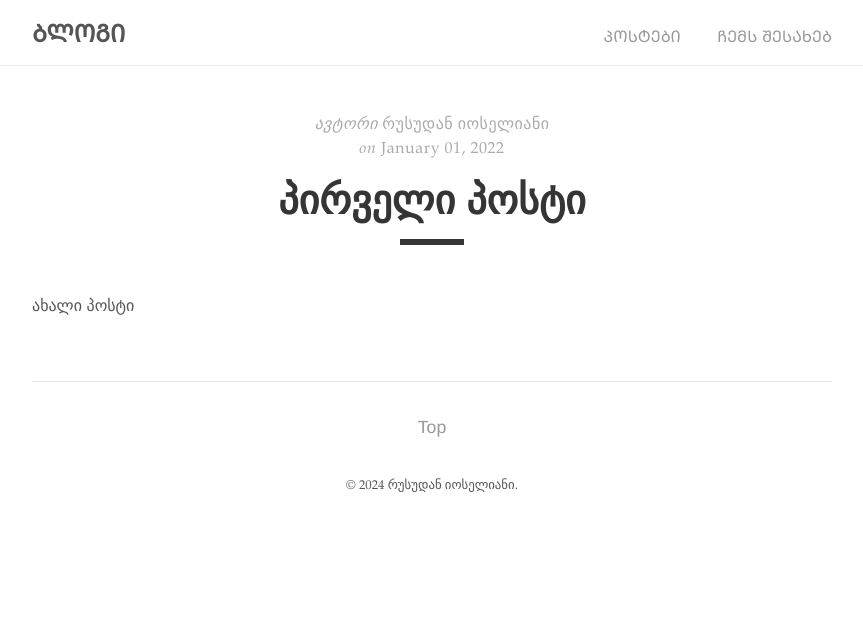
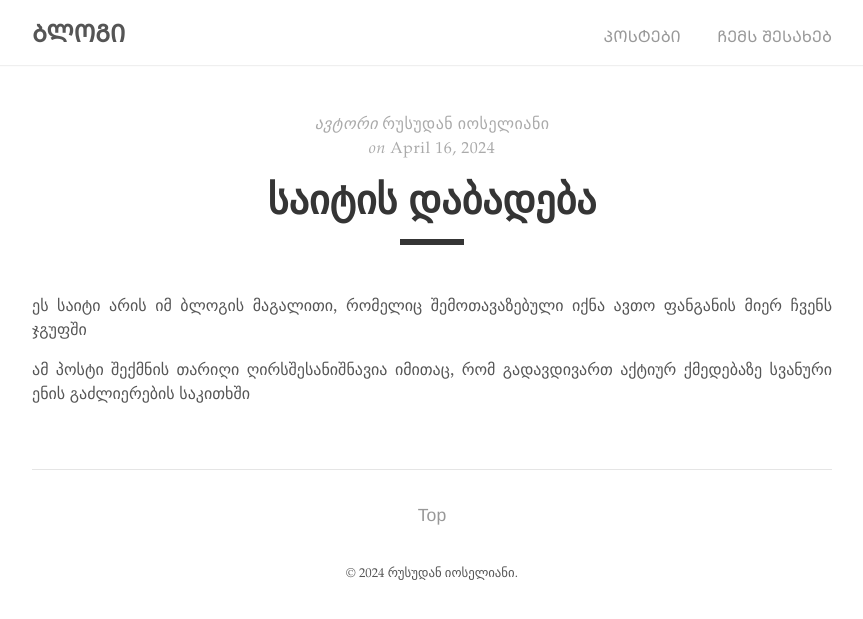
Before and after one commit to rioseliani/rioseliani, a Jekyll site: the page built from _posts/sample.md, in a window 1280 px wide. Shown: the top 619 px of the page, without its empty margins (208-1071 px from the left). Built offline with Jekyll 4.4.1, drawn with Linux system fonts in a browser that asks for light colours.

Commit message:
Update sample.md

```diff
--- a/_posts/sample.md
+++ b/_posts/sample.md
@@ -1,8 +1,10 @@
 ---
 layout: post
-title: "პირველი პოსტი"
-date: 2022-01-01T00:00:00-05:00
+title: "საიტის დაბადება"
+date: 2024-04-16T00:00:00-05:00
 draft: false
 ---
 
-ახალი პოსტი
+ეს საიტი არის იმ ბლოგის მაგალითი, რომელიც შემოთავაზებული იქნა ავთო ფანგანის მიერ ჩვენს ჯგუფში
+
+ამ პოსტი შექმნის თარიღი ღირსშესანიშნავია იმითაც, რომ გადავდივართ აქტიურ ქმედებაზე სვანური ენის გაძლიერების საკითხში
```
